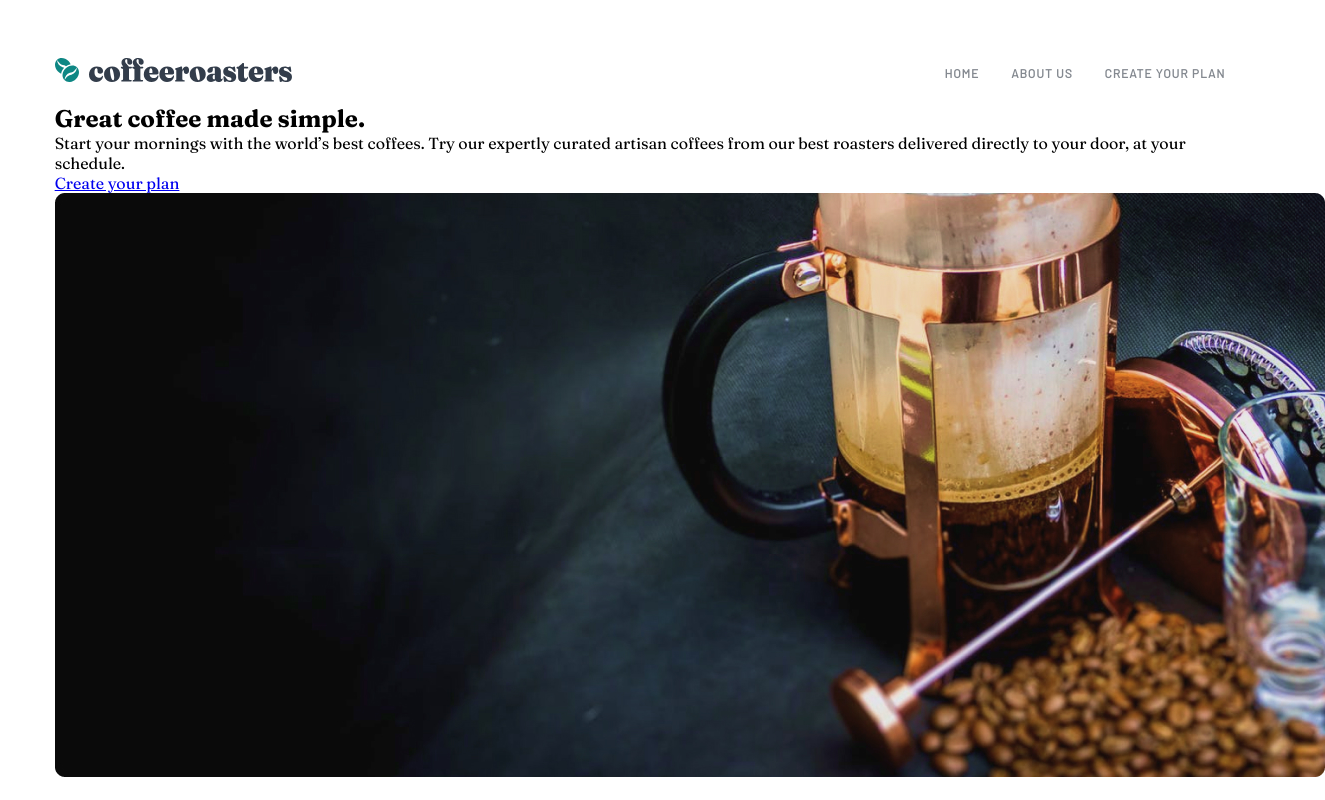
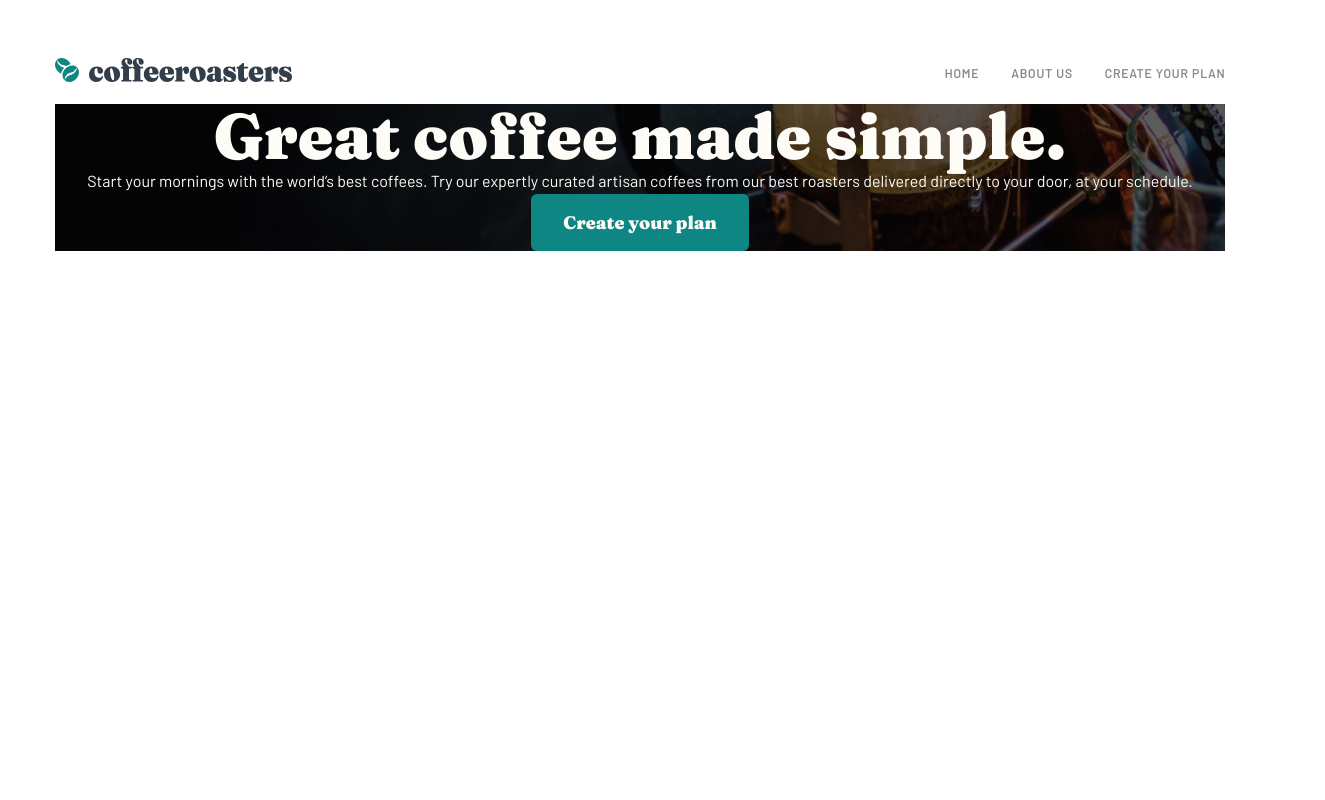
Before and after one commit to bluepersia/coffeeroasters, a React (Vite) app: page / in a window 1280 px wide. Shown: the whole page, 1325 px wide, since content can reach past the window. Built offline with nearby package versions, Linux system fonts and the light colour scheme.

Commit message:
Button preset

```diff
--- a/src/components/home/Hero/Hero.tsx
+++ b/src/components/home/Hero/Hero.tsx
@@ -1,17 +1,27 @@
 import { Link } from "react-router-dom";
 import mainImg from "../../../assets/home/Hero.jpg";
+import styles from "./hero.module.css";
+import clsx from "clsx";
 
 export default function Hero() {
   return (
-    <section>
-      <h1>Great coffee made simple.</h1>
-      <p>
+    <section className={styles.hero}>
+      <h1 className={clsx(styles.title, "text-1")}>
+        Great coffee made simple.
+      </h1>
+      <p className={clsx(styles.desc, "text-6")}>
         Start your mornings with the world’s best coffees. Try our expertly
         curated artisan coffees from our best roasters delivered directly to
         your door, at your schedule.
       </p>
-      <Link to="/create-plan">Create your plan</Link>
-      <img src={mainImg} alt="Shimmering golden coffee pot and beans" />
+      <Link to="/create-plan" className={clsx(styles.link, "btn")}>
+        Create your plan
+      </Link>
+      <img
+        src={mainImg}
+        alt="Shimmering golden coffee pot and beans"
+        className={styles.img}
+      />
     </section>
   );
 }
--- /dev/null
+++ b/src/components/home/Hero/hero.module.css
@@ -0,0 +1,16 @@
+.hero {
+  position: relative;
+  background-color: rgba(0, 0, 0, 60%);
+  color: var(--color-neutral-50);
+  text-align: center;
+}
+
+.img {
+  position: absolute;
+  left: 0;
+  top: 0;
+  width: 100%;
+  height: 100%;
+  object-fit: cover;
+  z-index: -1;
+}
--- a/src/styles/design-system.css
+++ b/src/styles/design-system.css
@@ -42,7 +42,8 @@
   letter-spacing: 0px;
 }
 
-.text-5 {
+.text-5,
+.btn {
   font-size: 1.125rem;
   font-weight: 900;
   line-height: 1.4;
@@ -132,3 +133,14 @@
 .radius-full {
   border-radius: 999px;
 }
+
+.btn {
+  display: inline-block;
+  cursor: pointer;
+  border-radius: 0.375rem;
+  text-decoration: none;
+  font-family: inherit;
+  color: var(--color-neutral-50);
+  background-color: var(--color-teal-600);
+  padding: 1rem 2rem;
+}
```
